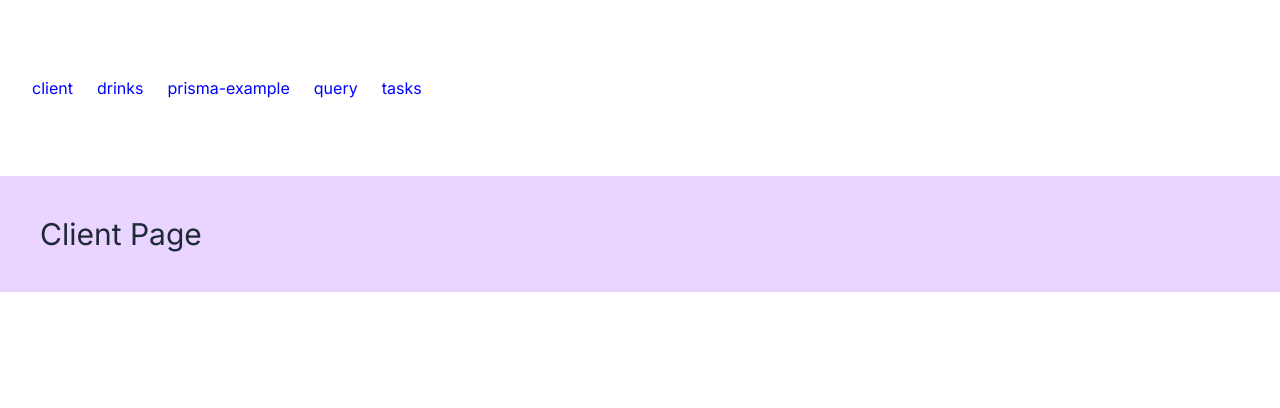
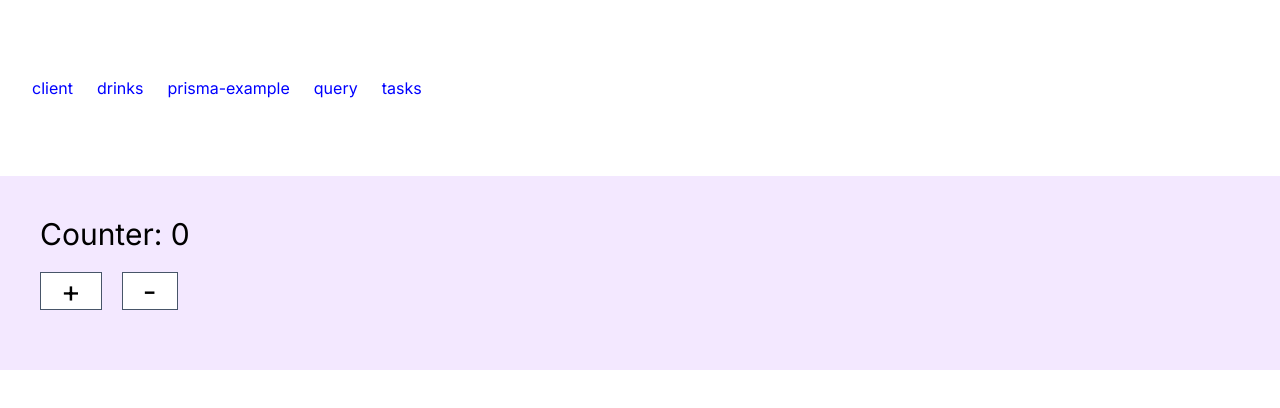
Before and after one commit to shwetaps605/nextjs-playg, a Next.js app: page /client in a window 1280 px wide. Shown: the top 408 px of the page. Built offline with nearby package versions, Linux system fonts and the light colour scheme.

Commit message:
finished counter

```diff
--- a/app/client/page.js
+++ b/app/client/page.js
@@ -1,9 +1,31 @@
+'use client'
+
+import { useState } from "react";
 
 
 const ClientPage = () => {
+
+    const [counter, setCounter] = useState(0);
+
+    const incrementCount = () => {
+        setCounter(counter + 1);
+    }
+
+    const decrementCount = () => {
+        if (counter > 0)
+        setCounter(counter - 1)
+    }
+
+
+
     return(
         <div className="text-3xl">
-            Client Page
+            <h3 className="text-black">Counter: {counter}</h3>
+            <div className="my-5 mx-auto flex gap-5">
+                <button className="bg-white border-slate-600 border px-5 outline-none hover:bg-slate-200 text-black" onClick={incrementCount}>+</button>
+                <button className="bg-white border-slate-600 border px-5 outline-none hover:bg-slate-200 text-black" onClick={decrementCount}>-</button>
+            </div>
+
         </div>
     )
 };
--- a/app/layout.js
+++ b/app/layout.js
@@ -14,7 +14,7 @@ export default function RootLayout({ children }) {
     <html lang="en">
       <body className={inter.className}>
         <Navbar/>
-        <main className="bg-purple-200 p-10 w-full h-full">
+        <main className="bg-purple-100 p-10 w-full min-h-full">
           {children}
         </main>
       </body>
```
